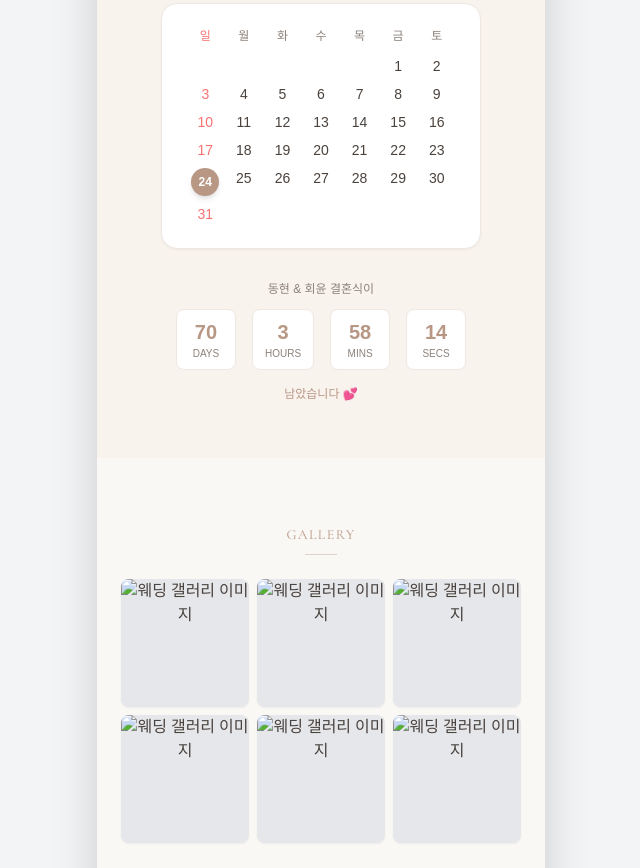
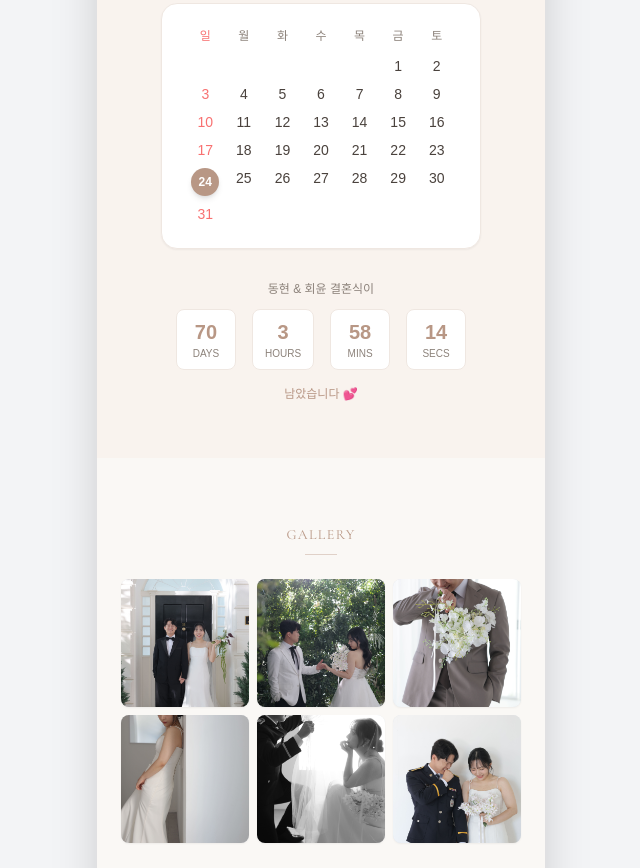
Before and after one commit to donghyun130-arch/Wdding_Invitation, a plain HTML site: page index.html in a window 1280 px wide. Shown: the part 1932-2800 px from the top of the page, without its empty margins (319-959 px from the left). Drawn offline with nearby package versions, Linux system fonts and the light colour scheme; no server answers; a web font is replaced by a local one.

Commit message:
Update index.html

```diff
--- a/index.html
+++ b/index.html
@@ -5,7 +5,7 @@
     <meta name="viewport" content="width=device-width, initial-scale=1.0, maximum-scale=1.0, user-scalable=no">
     <meta property="og:title" content="권동현 & 박회윤의 결혼식에 초대합니다">
     <meta property="og:description" content="2027년 1월 24일 일요일 오전 11시 센텀프리미어호텔 2층">
-    <meta property="og:image" content="https://donghyun130-arch.github.io/Wdding_Invitation/Images_/Main.jpg">
+    <meta property="og:image" content="https://donghyun130-arch.github.io/Wdding_Invitation/Images/Main.jpg">
     <title>권동현 & 박회윤의 결혼식에 초대합니다</title>
     <!-- Tailwind CSS CDN -->
     <script src="https://cdn.tailwindcss.com"></script>
@@ -162,7 +162,7 @@
                     </div>
 
                     <div class="relative w-64 h-80 mx-auto rounded-t-full overflow-hidden border-[6px] border-white shadow-xl">
-                        <img src="Images_/Main.jpg"
+                        <img src="Images/Main.jpg"
                              alt="신랑 신부 사진"
                              class="w-full h-full object-cover">
                     </div>
@@ -724,12 +724,12 @@
                 lightboxOpen: false,
                 currentPhotoIndex: 0,
                 galleryImages: [
-                    'Images_/Main.jpg',
-                    'Images_/1.jpg',
-                    'Images_/2.jpg',
-                    'Images_/3.jpg',
-                    'Images_/4.jpg',
-                    'Images_/5.jpg'
+                    'Images/Main.jpg',
+                    'Images/1.jpg',
+                    'Images/2.jpg',
+                    'Images/3.jpg',
+                    'Images/4.jpg',
+                    'Images/5.jpg'
                 ],
                 rsvpModalOpen: false,
                 rsvpForm: {
```
